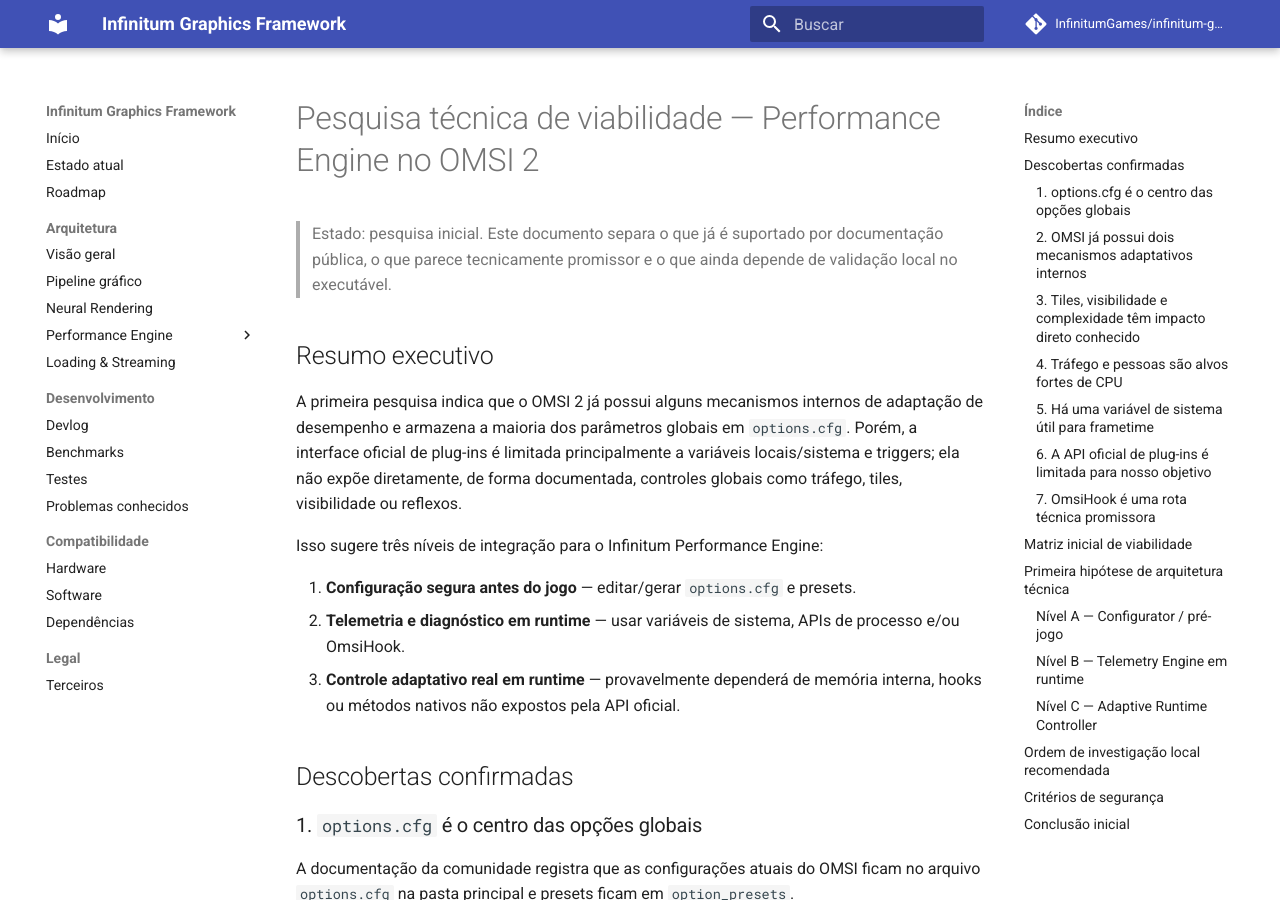
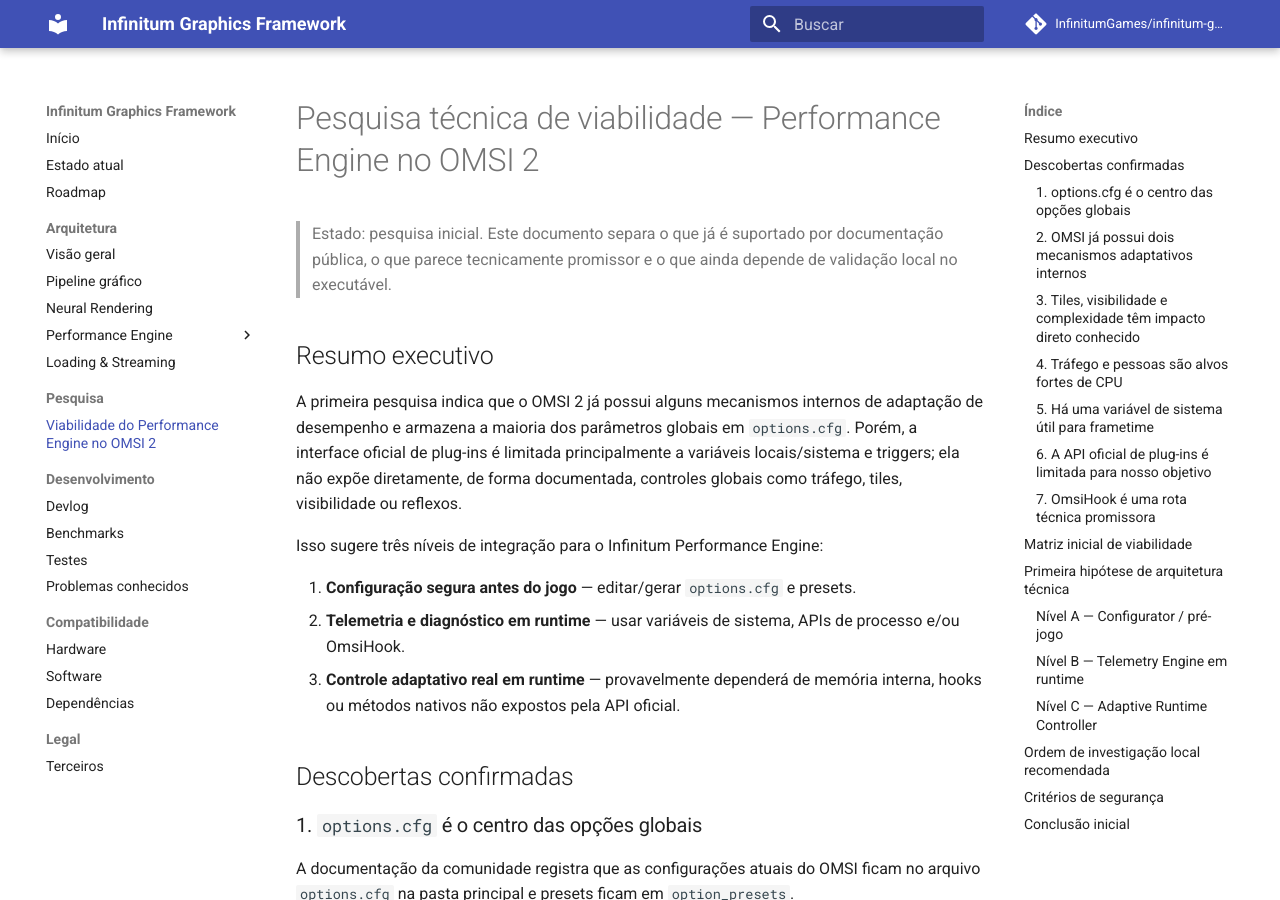
Before and after one commit to InfinitumGames/infinitum-graphics-framework, an MkDocs documentation site: the page built from docs/research/omsi-performance-viability.md, in a window 1280 px wide and 900 px high. Built offline with MkDocs 1.6.1 and Material for MkDocs 9.7.7, drawn with Linux system fonts in a browser that asks for light colours; comment, search, counter and statistics services are not loaded.

Commit message:
docs: add OMSI performance viability research to navigation

```diff
--- a/mkdocs.yml
+++ b/mkdocs.yml
@@ -25,6 +25,8 @@
           - Performance Controller: architecture/performance-controller.md
           - Adaptive Quality Manager: architecture/adaptive-quality-manager.md
       - Loading & Streaming: architecture/loading-streaming.md
+  - Pesquisa:
+      - Viabilidade do Performance Engine no OMSI 2: research/omsi-performance-viability.md
   - Desenvolvimento:
       - Devlog: development/devlog.md
       - Benchmarks: development/benchmarks.md
```
